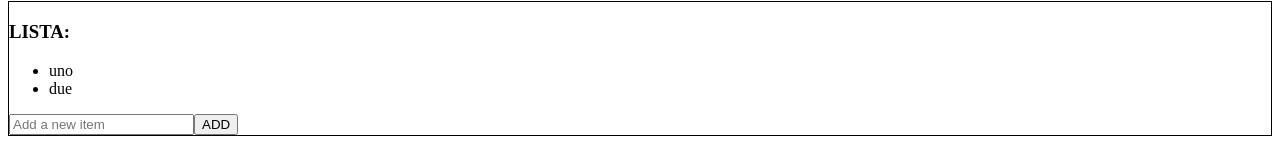
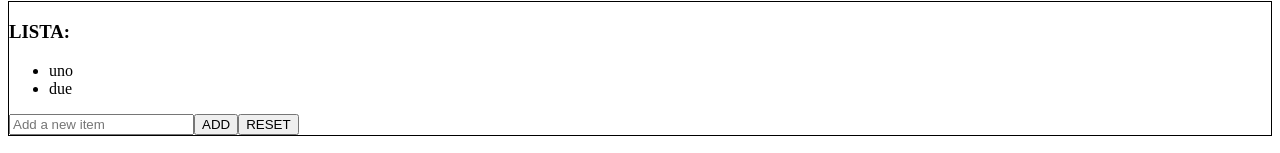
Before and after one commit to darthClara/react-exercises, a React (Create React App) app: page / in a window 1280 px wide. Shown: the part 1157-1310 px from the top of the page. Built offline with nearby package versions, Linux system fonts and the light colour scheme.

Commit message:
reset button in the lists 05

```diff
--- a/src/FormsListsAndStyling/TodoList.js
+++ b/src/FormsListsAndStyling/TodoList.js
@@ -1,33 +1,42 @@
 import React from "react";
 
 export default class TodoList extends React.Component {
-
   state = {
     items: ["uno", "due"],
-    newitems: ""
+    newitems: "",
   };
 
   inputHandler = (e) => {
     const valore = e.target.value;
     this.setState({
-        newitems: valore
-    })
+      newitems: valore,
+    });
   };
 
   clickHandler = () => {
-        if(this.state.newitems) {
+    if (this.state.newitems) {
       this.setState({
         items: this.state.items.concat([this.state.newitems]),
       });
-            this.refs.listItem.value="";
-        } else {alert("insert a new item")}
+      this.refs.listItem.value = "";
+    } else {
+      alert("insert a new item");
+    }
+  };
+
+  resetHandler = () => {
+    this.refs.listItem.value = "";
+    const unorderedList = document.getElementById("unorderedList");
+    while (unorderedList.hasChildNodes()) {
+        unorderedList.removeChild(unorderedList.firstChild);
+      }
   };
 
   render() {
     return (
       <div style={{ border: "1px solid black", margin: "20px 0px 20px 0px" }}>
         <h3>LISTA:</h3>
-        <ul>
+        <ul id="unorderedList">
           {this.state.items.map((li) => (
             <li>{li}</li>
           ))}
@@ -38,7 +47,8 @@ export default class TodoList extends React.Component {
           type="text"
           onChange={this.inputHandler}
         />
-        <input type="button" value="ADD" onClick={this.clickHandler}/>
+        <input type="button" value="ADD" onClick={this.clickHandler} />
+        <input type="button" value="RESET" onClick={this.resetHandler} />
       </div>
     );
   }
```
Lines whose indentation alone changed are shown as unchanged.
